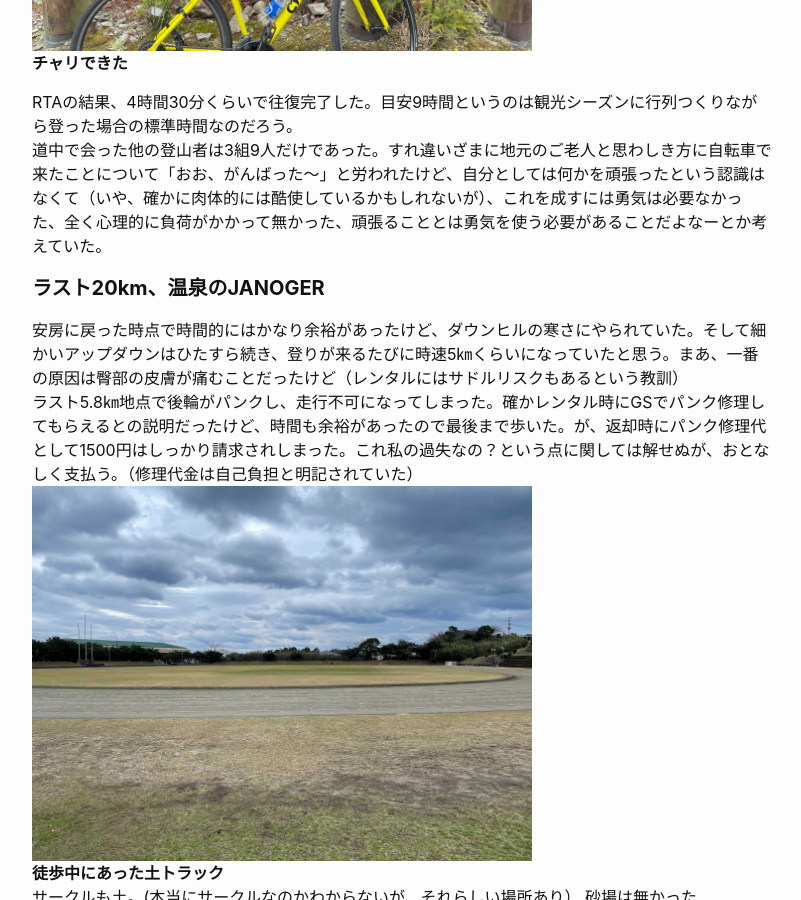
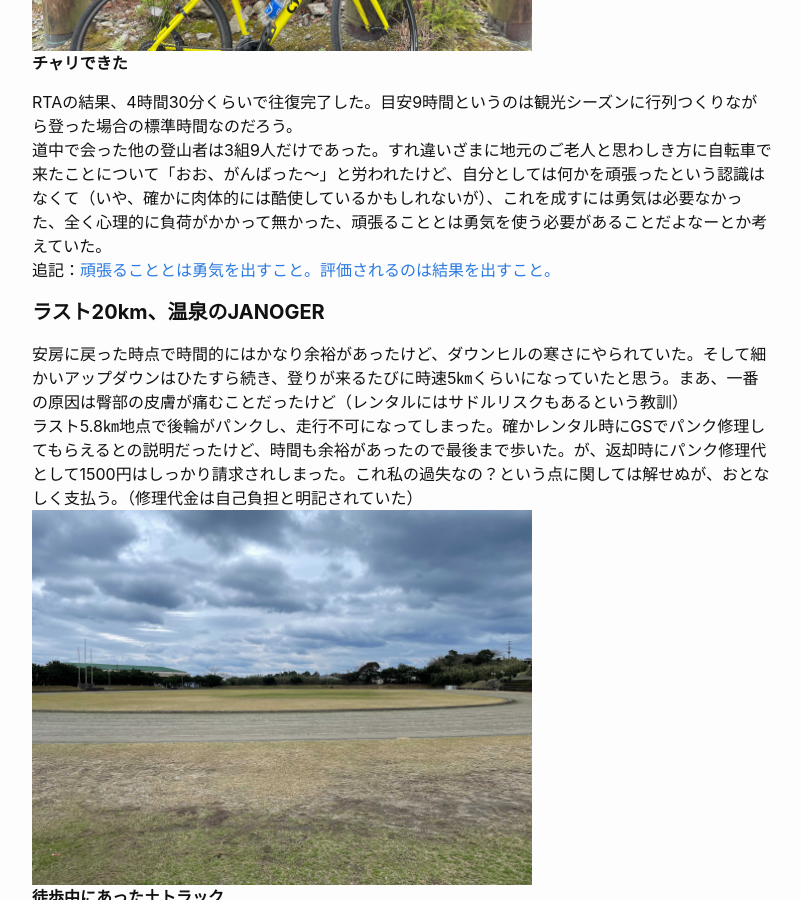
Before and after one commit to ashg0/ashg0.github.io, a Jekyll site: the page built from _posts/2022-02-06-yakushima-in-winter.md, in a window 1280 px wide and 900 px high, scrolled down 5291 px. Shown: the whole window, without its empty margins (238-1039 px from the left). Built offline with Jekyll 4.4.1, drawn with Linux system fonts in a browser that asks for light colours.

Commit message:
yakushima: add link of before-tokyo-marathon

```diff
--- a/_posts/2022-02-06-yakushima-in-winter.md
+++ b/_posts/2022-02-06-yakushima-in-winter.md
@@ -61,6 +61,7 @@ date:   2022-02-06 11:30:00
 
 RTAの結果、4時間30分くらいで往復完了した。目安9時間というのは観光シーズンに行列つくりながら登った場合の標準時間なのだろう。
 道中で会った他の登山者は3組9人だけであった。すれ違いざまに地元のご老人と思わしき方に自転車で来たことについて「おお、がんばった～」と労われたけど、自分としては何かを頑張ったという認識はなくて（いや、確かに肉体的には酷使しているかもしれないが）、これを成すには勇気は必要なかった、全く心理的に負荷がかかって無かった、頑張ることとは勇気を使う必要があることだよなーとか考えていた。
+追記：[頑張ることとは勇気を出すこと。評価されるのは結果を出すこと。]({% link _posts/2022-02-27-before-1week-tyokyo-marathon.md %})
 
 #### **ラスト20km、温泉のJANOGER**
 安房に戻った時点で時間的にはかなり余裕があったけど、ダウンヒルの寒さにやられていた。そして細かいアップダウンはひたすら続き、登りが来るたびに時速5㎞くらいになっていたと思う。まあ、一番の原因は臀部の皮膚が痛むことだったけど（レンタルにはサドルリスクもあるという教訓）
```
